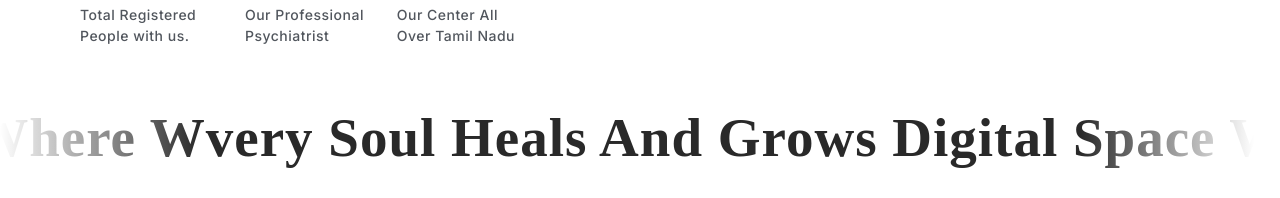
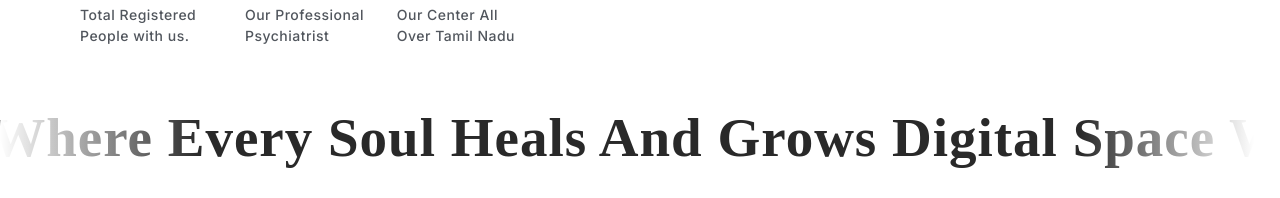
Before and after one commit to SriSabarish2021/SoulSpace, a React (Vite) app: page / in a window 1280 px wide. Shown: the part 820-1018 px from the top of the page. Built offline with nearby package versions, Linux system fonts and the light colour scheme; a web font is replaced by a local one.

Commit message:
small change finalized

```diff
--- a/src/Components/WebsiteComponents/HomepageAll.jsx
+++ b/src/Components/WebsiteComponents/HomepageAll.jsx
@@ -15,7 +15,7 @@ const HomepageAll = ({hreffunc,hrefhomefunc,openwritereview,data,successsubmit})
   return (
     <>
       <HomeMain hreffunc={hreffunc} hrefhomefunc={hrefhomefunc}/>
-      <ScrollVelocity texts={['Digital Space Where Wvery Soul Heals And Grows', 'Connect Minds And Hearts Through Care And Comfort']}
+      <ScrollVelocity texts={['Digital Space Where Every Soul Heals And Grows', 'Connect Minds And Hearts Through Care And Comfort']}
       velocity={100}
       className="custom-scroll-text"/>
       <Programs openwritereview={openwritereview} data={data} hreffunc={hreffunc} hrefhomefunc={hrefhomefunc}/>
```
